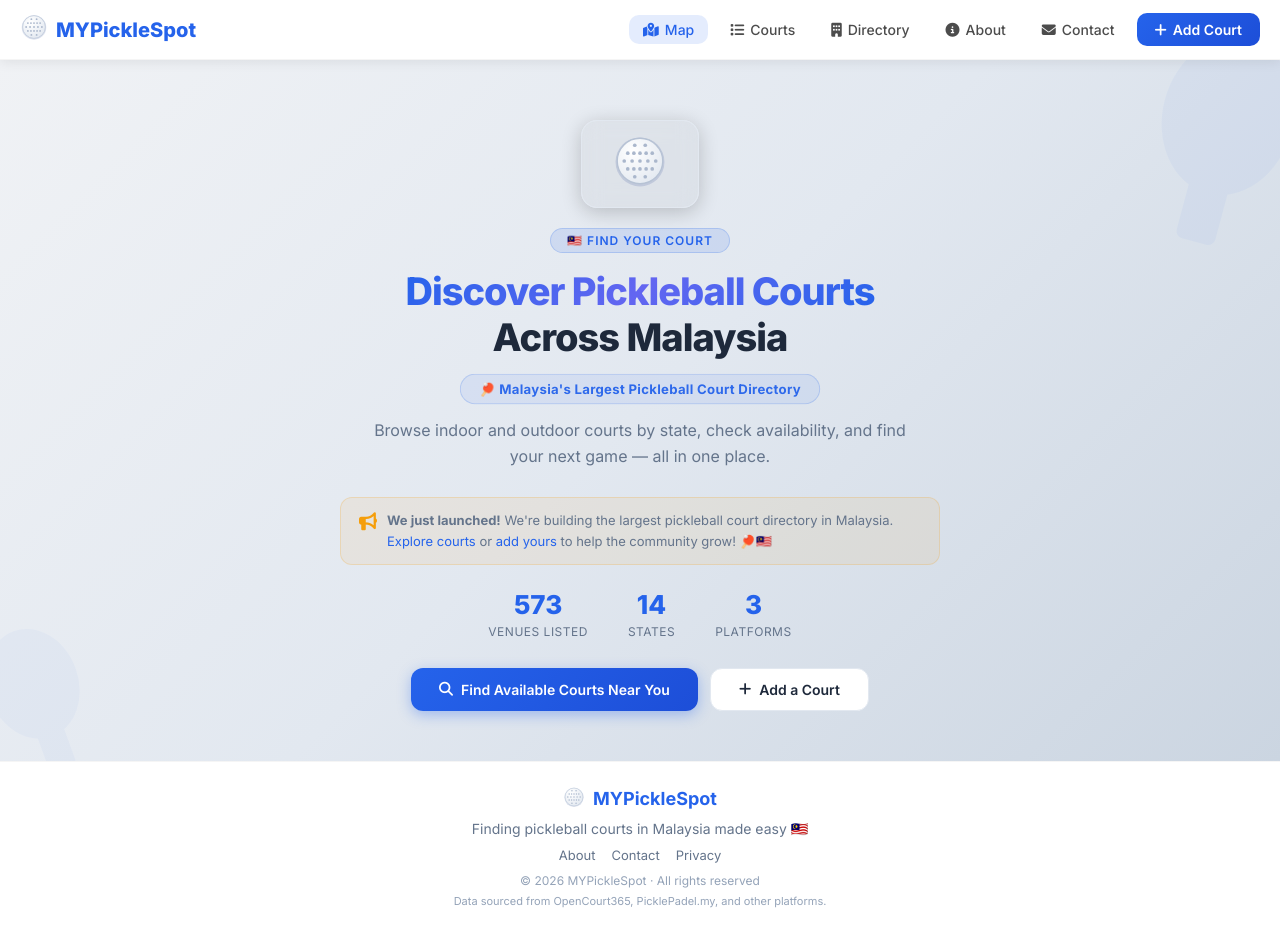
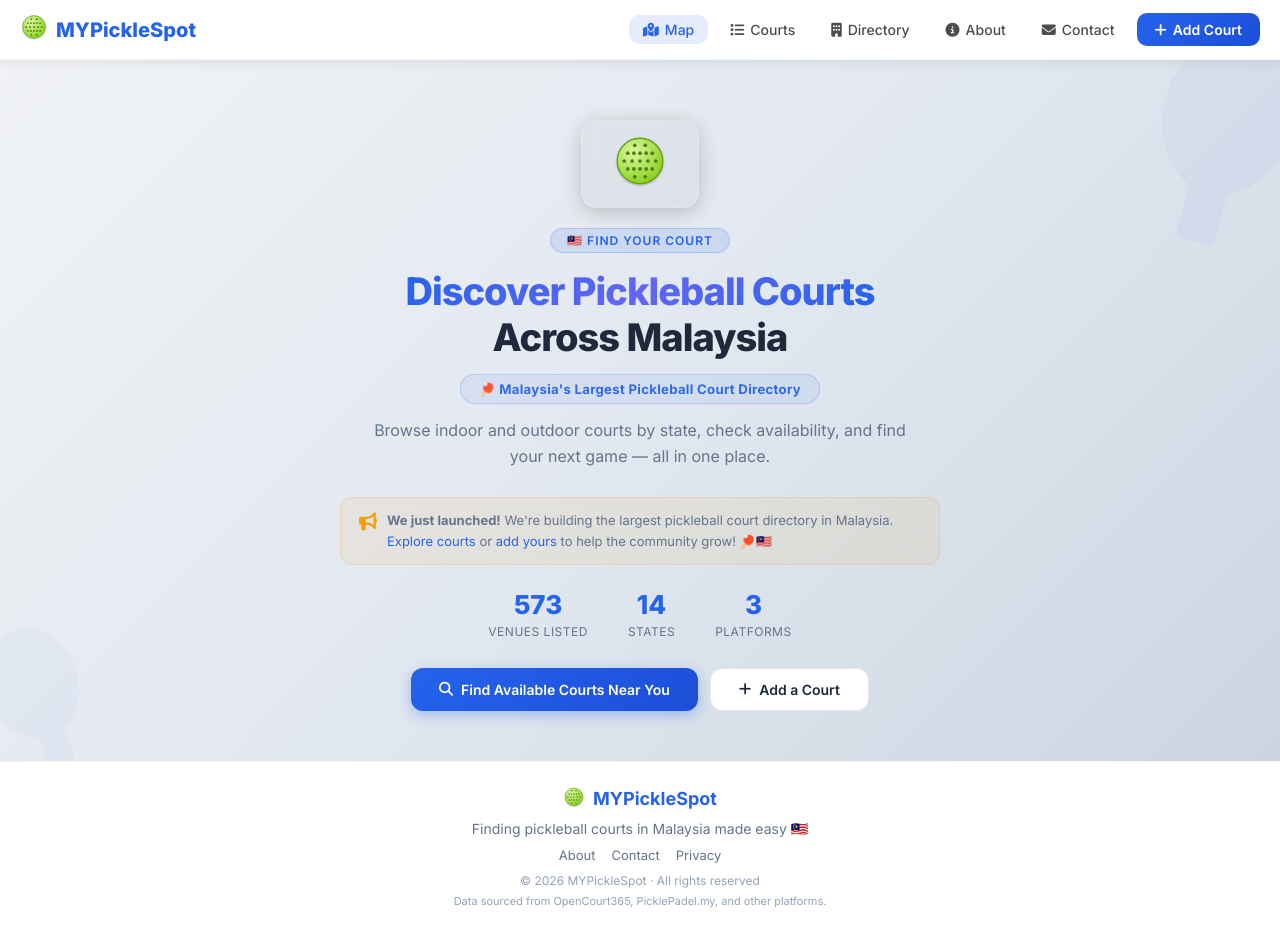
Before and after one commit to torche0713-oss/PickleSpotMY, a website: page index.html in a window 1280 px wide. Drawn offline with nearby package versions, Linux system fonts and the light colour scheme; no server answers.

Commit message:
Make pickleball logo green (lime palette)

```diff
--- a/index.html
+++ b/index.html
@@ -23,7 +23,7 @@
   <!-- ===== NAVBAR ===== -->
   <nav class="navbar">
     <div class="nav-brand">
-      <span class="brand-icon"><svg viewBox="0 0 64 64" width="28" height="28" aria-hidden="true"><defs><radialGradient id="brandBallNav" cx="35%" cy="30%" r="80%"><stop offset="0%" stop-color="#ffffff"/><stop offset="100%" stop-color="#e2e8f0"/></radialGradient></defs><circle cx="32" cy="33" r="28" fill="#1e3a8a" opacity="0.15"/><circle cx="32" cy="32" r="26" fill="url(#brandBallNav)" stroke="#b6c2d4" stroke-width="1.5"/><g fill="#aab7cc"><circle cx="26" cy="14" r="2.1"/><circle cx="38" cy="14" r="2.1"/><circle cx="18" cy="23" r="2.1"/><circle cx="25" cy="23" r="2.1"/><circle cx="32" cy="23" r="2.1"/><circle cx="39" cy="23" r="2.1"/><circle cx="46" cy="23" r="2.1"/><circle cx="14" cy="32" r="2.1"/><circle cx="23" cy="32" r="2.1"/><circle cx="32" cy="32" r="2.1"/><circle cx="41" cy="32" r="2.1"/><circle cx="50" cy="32" r="2.1"/><circle cx="18" cy="41" r="2.1"/><circle cx="25" cy="41" r="2.1"/><circle cx="32" cy="41" r="2.1"/><circle cx="39" cy="41" r="2.1"/><circle cx="46" cy="41" r="2.1"/><circle cx="26" cy="50" r="2.1"/><circle cx="38" cy="50" r="2.1"/></g></svg></span>
+      <span class="brand-icon"><svg viewBox="0 0 64 64" width="28" height="28" aria-hidden="true"><defs><radialGradient id="brandBallNav" cx="35%" cy="30%" r="80%"><stop offset="0%" stop-color="#d9f99d"/><stop offset="100%" stop-color="#84cc16"/></radialGradient></defs><circle cx="32" cy="33" r="28" fill="#1e3a8a" opacity="0.15"/><circle cx="32" cy="32" r="26" fill="url(#brandBallNav)" stroke="#65a30d" stroke-width="1.5"/><g fill="#4d7c0f"><circle cx="26" cy="14" r="2.1"/><circle cx="38" cy="14" r="2.1"/><circle cx="18" cy="23" r="2.1"/><circle cx="25" cy="23" r="2.1"/><circle cx="32" cy="23" r="2.1"/><circle cx="39" cy="23" r="2.1"/><circle cx="46" cy="23" r="2.1"/><circle cx="14" cy="32" r="2.1"/><circle cx="23" cy="32" r="2.1"/><circle cx="32" cy="32" r="2.1"/><circle cx="41" cy="32" r="2.1"/><circle cx="50" cy="32" r="2.1"/><circle cx="18" cy="41" r="2.1"/><circle cx="25" cy="41" r="2.1"/><circle cx="32" cy="41" r="2.1"/><circle cx="39" cy="41" r="2.1"/><circle cx="46" cy="41" r="2.1"/><circle cx="26" cy="50" r="2.1"/><circle cx="38" cy="50" r="2.1"/></g></svg></span>
       <span><span class="brand-accent">MY</span>PickleSpot</span>
     </div>
     <div class="nav-links">
@@ -64,7 +64,7 @@
   <!-- ===== HERO SECTION ===== -->
   <section class="hero">
     <div class="hero-content" data-aos="fade-up" data-aos-duration="1000">
-      <div class="hero-logo-wrap"><span class="hero-logo"><svg viewBox="0 0 64 64" width="56" height="56" aria-hidden="true"><defs><radialGradient id="brandBallHero" cx="35%" cy="30%" r="80%"><stop offset="0%" stop-color="#ffffff"/><stop offset="100%" stop-color="#e2e8f0"/></radialGradient></defs><circle cx="32" cy="33" r="28" fill="#1e3a8a" opacity="0.15"/><circle cx="32" cy="32" r="26" fill="url(#brandBallHero)" stroke="#b6c2d4" stroke-width="1.5"/><g fill="#aab7cc"><circle cx="26" cy="14" r="2.1"/><circle cx="38" cy="14" r="2.1"/><circle cx="18" cy="23" r="2.1"/><circle cx="25" cy="23" r="2.1"/><circle cx="32" cy="23" r="2.1"/><circle cx="39" cy="23" r="2.1"/><circle cx="46" cy="23" r="2.1"/><circle cx="14" cy="32" r="2.1"/><circle cx="23" cy="32" r="2.1"/><circle cx="32" cy="32" r="2.1"/><circle cx="41" cy="32" r="2.1"/><circle cx="50" cy="32" r="2.1"/><circle cx="18" cy="41" r="2.1"/><circle cx="25" cy="41" r="2.1"/><circle cx="32" cy="41" r="2.1"/><circle cx="39" cy="41" r="2.1"/><circle cx="46" cy="41" r="2.1"/><circle cx="26" cy="50" r="2.1"/><circle cx="38" cy="50" r="2.1"/></g></svg></span></div>
+      <div class="hero-logo-wrap"><span class="hero-logo"><svg viewBox="0 0 64 64" width="56" height="56" aria-hidden="true"><defs><radialGradient id="brandBallHero" cx="35%" cy="30%" r="80%"><stop offset="0%" stop-color="#d9f99d"/><stop offset="100%" stop-color="#84cc16"/></radialGradient></defs><circle cx="32" cy="33" r="28" fill="#1e3a8a" opacity="0.15"/><circle cx="32" cy="32" r="26" fill="url(#brandBallHero)" stroke="#65a30d" stroke-width="1.5"/><g fill="#4d7c0f"><circle cx="26" cy="14" r="2.1"/><circle cx="38" cy="14" r="2.1"/><circle cx="18" cy="23" r="2.1"/><circle cx="25" cy="23" r="2.1"/><circle cx="32" cy="23" r="2.1"/><circle cx="39" cy="23" r="2.1"/><circle cx="46" cy="23" r="2.1"/><circle cx="14" cy="32" r="2.1"/><circle cx="23" cy="32" r="2.1"/><circle cx="32" cy="32" r="2.1"/><circle cx="41" cy="32" r="2.1"/><circle cx="50" cy="32" r="2.1"/><circle cx="18" cy="41" r="2.1"/><circle cx="25" cy="41" r="2.1"/><circle cx="32" cy="41" r="2.1"/><circle cx="39" cy="41" r="2.1"/><circle cx="46" cy="41" r="2.1"/><circle cx="26" cy="50" r="2.1"/><circle cx="38" cy="50" r="2.1"/></g></svg></span></div>
       <span class="hero-badge">🇲🇾 Find Your Court</span>
       <h1><span class="gradient-text">Discover Pickleball Courts</span><br/>Across Malaysia</h1>
       <div class="hero-sub-badge">🏓 Malaysia's Largest Pickleball Court Directory</div>
@@ -379,7 +379,7 @@
   <footer class="site-footer" id="siteFooter">
     <div class="footer-content">
       <div class="footer-brand">
-        <span class="footer-pickle"><svg viewBox="0 0 64 64" width="22" height="22" aria-hidden="true"><defs><radialGradient id="brandBallFoot" cx="35%" cy="30%" r="80%"><stop offset="0%" stop-color="#ffffff"/><stop offset="100%" stop-color="#e2e8f0"/></radialGradient></defs><circle cx="32" cy="33" r="28" fill="#1e3a8a" opacity="0.15"/><circle cx="32" cy="32" r="26" fill="url(#brandBallFoot)" stroke="#b6c2d4" stroke-width="1.5"/><g fill="#aab7cc"><circle cx="26" cy="14" r="2.1"/><circle cx="38" cy="14" r="2.1"/><circle cx="18" cy="23" r="2.1"/><circle cx="25" cy="23" r="2.1"/><circle cx="32" cy="23" r="2.1"/><circle cx="39" cy="23" r="2.1"/><circle cx="46" cy="23" r="2.1"/><circle cx="14" cy="32" r="2.1"/><circle cx="23" cy="32" r="2.1"/><circle cx="32" cy="32" r="2.1"/><circle cx="41" cy="32" r="2.1"/><circle cx="50" cy="32" r="2.1"/><circle cx="18" cy="41" r="2.1"/><circle cx="25" cy="41" r="2.1"/><circle cx="32" cy="41" r="2.1"/><circle cx="39" cy="41" r="2.1"/><circle cx="46" cy="41" r="2.1"/><circle cx="26" cy="50" r="2.1"/><circle cx="38" cy="50" r="2.1"/></g></svg></span>
+        <span class="footer-pickle"><svg viewBox="0 0 64 64" width="22" height="22" aria-hidden="true"><defs><radialGradient id="brandBallFoot" cx="35%" cy="30%" r="80%"><stop offset="0%" stop-color="#d9f99d"/><stop offset="100%" stop-color="#84cc16"/></radialGradient></defs><circle cx="32" cy="33" r="28" fill="#1e3a8a" opacity="0.15"/><circle cx="32" cy="32" r="26" fill="url(#brandBallFoot)" stroke="#65a30d" stroke-width="1.5"/><g fill="#4d7c0f"><circle cx="26" cy="14" r="2.1"/><circle cx="38" cy="14" r="2.1"/><circle cx="18" cy="23" r="2.1"/><circle cx="25" cy="23" r="2.1"/><circle cx="32" cy="23" r="2.1"/><circle cx="39" cy="23" r="2.1"/><circle cx="46" cy="23" r="2.1"/><circle cx="14" cy="32" r="2.1"/><circle cx="23" cy="32" r="2.1"/><circle cx="32" cy="32" r="2.1"/><circle cx="41" cy="32" r="2.1"/><circle cx="50" cy="32" r="2.1"/><circle cx="18" cy="41" r="2.1"/><circle cx="25" cy="41" r="2.1"/><circle cx="32" cy="41" r="2.1"/><circle cx="39" cy="41" r="2.1"/><circle cx="46" cy="41" r="2.1"/><circle cx="26" cy="50" r="2.1"/><circle cx="38" cy="50" r="2.1"/></g></svg></span>
         <span>MYPickleSpot</span>
       </div>
       <p class="footer-tagline">Finding pickleball courts in Malaysia made easy 🇲🇾</p>
```
Also changed, not shown: about.html (+2 -2 lines), contact.html (+2 -2 lines), privacy.html (+2 -2 lines).
